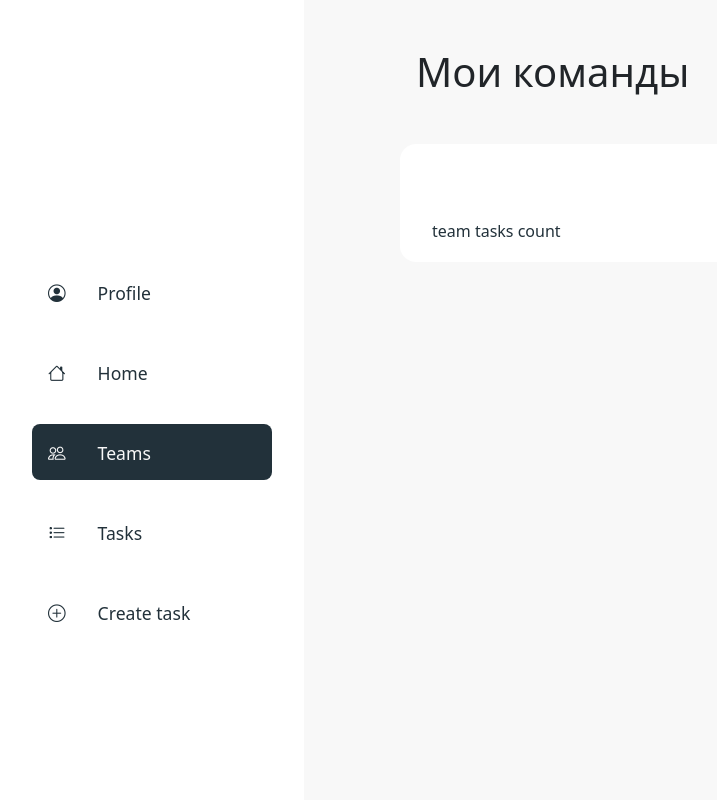
After one commit to MustafinMP/TaskTrackerFastapi, a FastAPI app: template frontend/templates/projects/projects.html in a window 1280 px wide. The commit adds this page. Shown: the whole page, without its empty margins (16-733 px from the left). Run offline with FastAPI, Linux system fonts and the light colour scheme; the template is opened without the code that fills it, so the values that code supplies are empty.

Commit message:
Update all projects page

```diff
--- a/backend/main.py
+++ b/backend/main.py
@@ -12,6 +12,7 @@ from starlette.staticfiles import StaticFiles
 from presentation.routers.auth import router as auth_router
 from presentation.routers.project import router as team_router
 from presentation.pages.account_pages import router as auth_router_pages
+from presentation.pages.project_pages import router as project_router_pages
 
 # to get a string like this run:
 # openssl rand -hex 32
@@ -38,6 +39,7 @@ app.mount('/static', StaticFiles(directory='../frontend/static', html=False))
 app.include_router(auth_router, prefix='/api/v0')
 app.include_router(team_router, prefix='/api/v0')
 app.include_router(auth_router_pages)
+app.include_router(project_router_pages)
 
 
 if __name__ == '__main__':
--- a/frontend/static/css/teams.css
+++ b/frontend/static/css/projects.css
@@ -1,10 +1,10 @@
-.team-card {
+.project-card {
     display: block;
     padding: 1.2rem 2rem;
     margin-top: 2rem;
 }
 
-.team-card h6 {
+.project-card h6 {
     font-size: 1.5rem;
 }
 
--- a/frontend/static/css/single_team.css
+++ b/frontend/static/css/single_team.css
@@ -1,4 +1,4 @@
-.team-card {
+.project-card {
     padding: 1.2rem 2rem;
     margin-top: 2rem;
 }
--- /dev/null
+++ b/frontend/static/js/projects.js
@@ -0,0 +1,24 @@
+import {createApp} from 'https://unpkg.com/vue@3/dist/vue.esm-browser.js'
+
+
+createApp({
+    data() {
+        return {
+            projects: null,
+        }
+    },
+    created() {
+        this.fetchData();
+    },
+    delimiters: ["[[", "]]"],
+    compilerOptions: {
+        delimiters: ["[[", "]]"]
+    },
+    methods: {
+        fetchData() {
+            fetch('http://127.0.0.1:8000/api/v0/projects/all').then(response => response.json())
+                .then(projects => this.projects = projects);
+
+        }
+    }
+}).mount('#projects')
--- a/frontend/templates/basic_template_with_navbar.html
+++ b/frontend/templates/basic_template_with_navbar.html
@@ -12,9 +12,9 @@
     <script src="https://cdn.jsdelivr.net/npm/bootstrap@5.3.3/dist/js/bootstrap.bundle.min.js"
             integrity="sha384-YvpcrYf0tY3lHB60NNkmXc5s9fDVZLESaAA55NDzOxhy9GkcIdslK1eN7N6jIeHz"
             crossorigin="anonymous"></script>
-    <link rel="stylesheet" href="{{ url_for('static', filename='/css/basic.css') }}">
-    <link rel="stylesheet" href="{{ url_for('static', filename='/css/navbar.css') }}">
-    <link rel="stylesheet" href="{{ url_for('static', filename='/css/color_themes.css') }}">
+    <link rel="stylesheet" href="../static/css/basic.css">
+    <link rel="stylesheet" href="../static/css/navbar.css">
+    <link rel="stylesheet" href="../static/css/color_themes.css">
     <script src="https://unpkg.com/vue@next"></script>
 </head>
 <body class="w-100 m-0">
--- a/frontend/templates/navbar.html
+++ b/frontend/templates/navbar.html
@@ -1,22 +1,22 @@
 <aside class="aside-navbar white-filled">
     <nav>
-        <a id="aside-navbar-profile" href="{{ url_for('auth.profile') }}" class="navbar-item white-filled-with-hover">
+        <a id="aside-navbar-profile" href="" class="navbar-item white-filled-with-hover">
             <i class="bi bi-person-circle"></i>
             <div class="">Profile</div>
         </a>
-        <a id="aside-navbar-home" href="{{ url_for('index') }}" class="navbar-item white-filled-with-hover">
+        <a id="aside-navbar-home" href="" class="navbar-item white-filled-with-hover">
             <i class="bi bi-house"></i>
             <div class="">Home</div>
         </a>
-        <a id="aside-navbar-teams" href="{{ url_for('teams.user_teams') }}" class="navbar-item white-filled-with-hover">
+        <a id="aside-navbar-projects" href="" class="navbar-item white-filled-with-hover">
             <i class="bi bi-people"></i>
             <div class="">Teams</div>
         </a>
-        <a id="aside-navbar-tasks" href="{{ url_for('tasks.tasks_by_statuses') }}" class="navbar-item white-filled-with-hover">
+        <a id="aside-navbar-tasks" href="" class="navbar-item white-filled-with-hover">
             <i class="bi bi-list-task"></i>
             <div class="">Tasks</div>
         </a>
-        <a id="aside-navbar-create" href="{{ url_for('tasks.create_task') }}" class="navbar-item white-filled-with-hover">
+        <a id="aside-navbar-create" href="" class="navbar-item white-filled-with-hover">
             <i class="bi bi-plus-circle"></i>
             <div class="">Create task</div>
         </a>
--- a/frontend/templates/teams/create_team.html
+++ b/frontend/templates/projects/create_team.html
@@ -21,7 +21,7 @@
 </form>
 
 <script>
-    let item = document.querySelector('#aside-navbar-teams');
+    let item = document.querySelector('#aside-navbar-projects');
     item.classList.remove('white-filled-with-hover');
     item.classList.add('dark-filled');
 </script>
--- a/frontend/templates/teams/invite.html
+++ b/frontend/templates/projects/invite.html
@@ -9,7 +9,7 @@
 </section>
 
 <script>
-    let item = document.querySelector('#aside-navbar-teams');
+    let item = document.querySelector('#aside-navbar-projects');
     item.classList.remove('white-filled-with-hover');
     item.classList.add('dark-filled');
 </script>
--- /dev/null
+++ b/frontend/templates/projects/projects.html
@@ -0,0 +1,30 @@
+{% extends "basic_template_with_navbar.html" %}
+
+{% block title %}Мои команды{% endblock %}
+
+{% block links %}
+<link rel="stylesheet" href="../static/css/projects.css">
+<script type="module" src="../static/js/projects.js"></script>
+{% endblock %}
+
+{% block content %}
+<div id="projects">
+    <a v-for="project in projects" class="white-filled border-1r project-card" href="">
+        <h6>[[ project.title ]]</h6>
+        <div class="member-block">
+            <div class="member-images">
+
+            </div>
+            <div class="member-count">
+            </div>
+        </div>
+        <div class="tasks">team tasks count</div>
+    </a>
+</div>
+
+<script>
+    let item = document.querySelector('#aside-navbar-projects');
+    item.classList.remove('white-filled-with-hover');
+    item.classList.add('dark-filled');
+</script>
+{% endblock %}
--- a/frontend/templates/teams/single_team.html
+++ b/frontend/templates/projects/single_team.html
@@ -7,7 +7,7 @@
 {% block title %}{{ team.name }}{% endblock %}
 
 {% block content %}
-<section class="team-card white-filled border-1r">
+<section class="project-card white-filled border-1r">
     <div class="member-images">
             {% for member in team.members %}
             {% if loop.index0 < 3 %}
@@ -31,7 +31,7 @@
 </section>
 
 <script>
-    let item = document.querySelector('#aside-navbar-teams');
+    let item = document.querySelector('#aside-navbar-projects');
     item.classList.remove('white-filled-with-hover');
     item.classList.add('dark-filled');
 </script>
```
Also changed, not shown: backend/presentation/pages/project_pages.py (added, +14 -0 lines), frontend/templates/teams/teams.html (deleted, +0 -44 lines).
